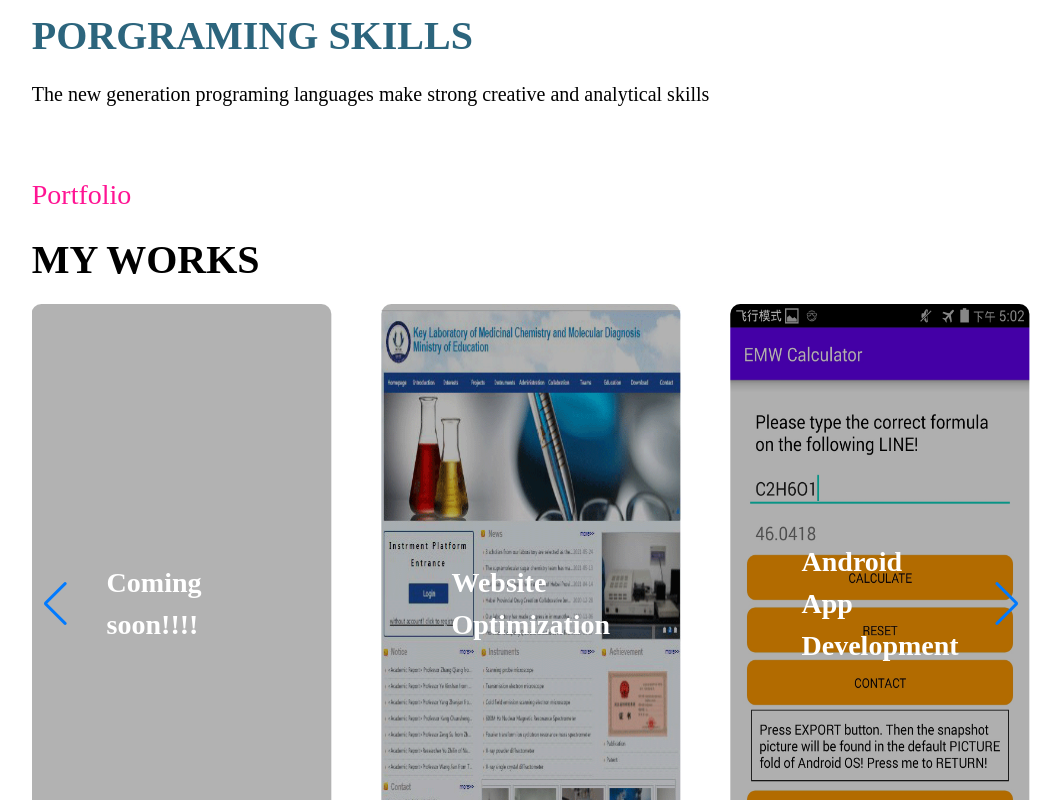
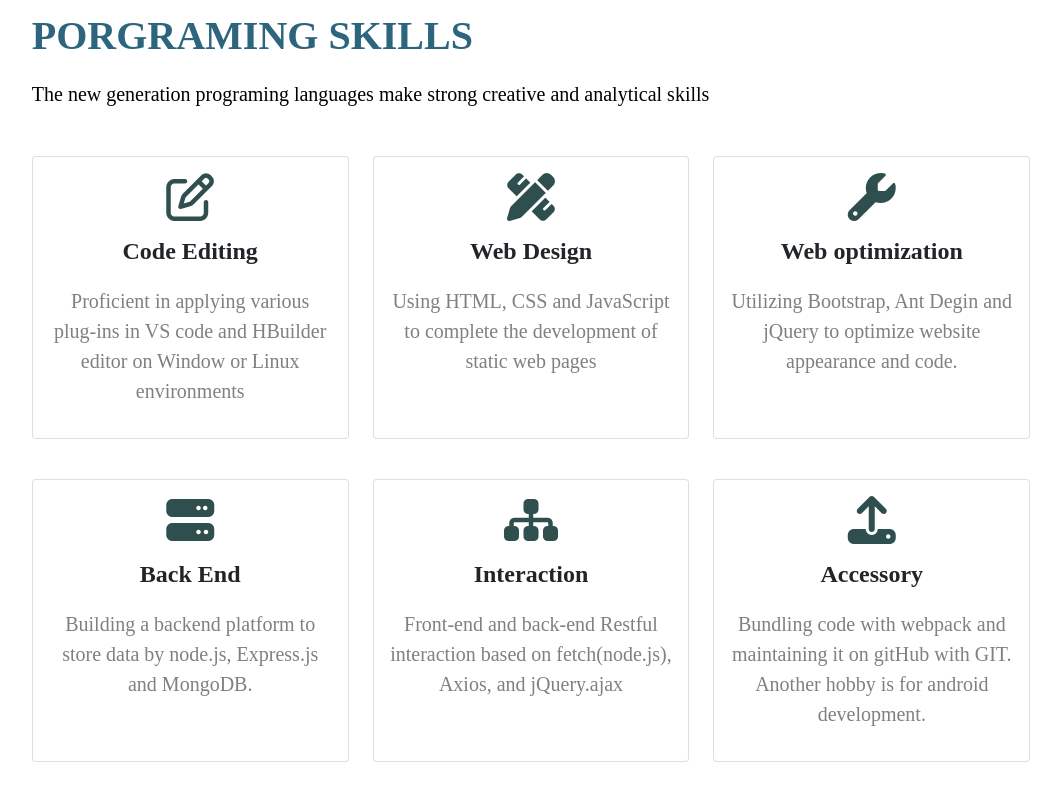
Before and after one commit to ChuanqiZHOU/HomepageUpdated, a React (Create React App) app: page / in a window 1280 px wide. Shown: the part 900-1700 px from the top of the page, without its empty margins (109-1170 px from the left). Built offline with nearby package versions, Linux system fonts and the light colour scheme; a web font is replaced by a local one.

Commit message:
skill part is finished

```diff
--- a/src/pages/Home/About/index.module.css
+++ b/src/pages/Home/About/index.module.css
@@ -2,7 +2,7 @@
   .about {
     width: 100vw;
     height: 100vh;
-    margin-top: 3.125rem;
+    padding-top: 3.125rem;
   }
   .aboutContainer {
     display: flex;
--- a/src/pages/Home/About/index.module.less
+++ b/src/pages/Home/About/index.module.less
@@ -5,7 +5,7 @@
     .about {
     width: 100vw;
     height: 100vh;
-    margin-top: 3.125rem;
+    padding-top: 3.125rem;
 }
 .aboutContainer
 {
--- a/src/pages/Home/Skill/index.js
+++ b/src/pages/Home/Skill/index.js
@@ -1,5 +1,8 @@
 import React from 'react'
+import { Card, Row, Col} from 'react-bootstrap'
+
 import styles from './index.module.css'
+
 const Skill = () => {
     return (
       <>
@@ -13,7 +16,123 @@ const Skill = () => {
                 analytical skills
               </p>
               <div className={styles.skillDetail}>
+                <Row className={styles.card} lg={3}>
+                  <Col className={styles.col}>
+                    <Card className={['text-center', styles['card']].join(' ')}>
+                      <i
+                        className={['far fa-edit fa-3x', styles.cardLogo].join(
+                          ' '
+                        )}
+                      ></i>
+                      <Card.Body>
+                        <Card.Title className={styles.cardTitle}>
+                          Code Editing
+                        </Card.Title>
+                        <Card.Text className={styles.cardText}>
+                          Proficient in applying various plug-ins in VS code and
+                          HBuilder editor on Window or Linux environments
+                        </Card.Text>
+                      </Card.Body>
+                    </Card>
+                  </Col>
+                  <Col className={styles.col}>
+                    <Card className={['text-center', styles['card']].join(' ')}>
+                      <i
+                        className={[
+                          'fas fa-pencil-ruler fa-3x',
+                          styles.cardLogo,
+                        ].join(' ')}
+                      ></i>
+                      <Card.Body>
+                        <Card.Title className={styles.cardTitle}>
+                          Web Design
+                        </Card.Title>
+                        <Card.Text className={styles.cardText}>
+                          Using HTML, CSS and JavaScript to complete the
+                          development of static web pages
+                        </Card.Text>
+                      </Card.Body>
+                    </Card>
+                  </Col>
+                  <Col className={styles.col}>
+                    <Card className={['text-center', styles['card']].join(' ')}>
+                      <i
+                        className={[
+                          'fas fa-wrench fa-3x',
+                          styles.cardLogo,
+                        ].join(' ')}
+                      ></i>
+                      <Card.Body>
+                        <Card.Title className={styles.cardTitle}>
+                          Web optimization
+                        </Card.Title>
+                        <Card.Text className={styles.cardText}>
+                          Utilizing Bootstrap, Ant Degin and jQuery to optimize
+                          website appearance and code.
+                        </Card.Text>
+                      </Card.Body>
+                    </Card>
+                  </Col>
+                  <Col className={styles.col}>
+                    <Card className={['text-center', styles['card']].join(' ')}>
+                      <i
+                        className={[
+                          'fas fa-server fa-3x',
+                          styles.cardLogo,
+                        ].join(' ')}
+                      ></i>
+                      <Card.Body>
+                        <Card.Title className={styles.cardTitle}>
+                          Back End
+                        </Card.Title>
+                        <Card.Text className={styles.cardText}>
+                          Building a backend platform to store data by node.js,
+                          Express.js and MongoDB.
+                        </Card.Text>
+                      </Card.Body>
+                    </Card>
+                  </Col>
 
+                  <Col className={styles.col}>
+                    <Card className={['text-center', styles['card']].join(' ')}>
+                      <i
+                        className={[
+                          'fas fa-sitemap fa-3x',
+                          styles.cardLogo,
+                        ].join(' ')}
+                      ></i>
+                      <Card.Body>
+                        <Card.Title className={styles.cardTitle}>
+                          Interaction
+                        </Card.Title>
+                        <Card.Text className={styles.cardText}>
+                          Front-end and back-end Restful interaction based on
+                          fetch(node.js), Axios, and jQuery.ajax
+                        </Card.Text>
+                      </Card.Body>
+                    </Card>
+                  </Col>
+                  <Col className={styles.col}>
+                    <Card className={['text-center', styles['card']].join(' ')}>
+                      <i
+                        className={[
+                          'fas fa-upload fa-3x',
+                          styles.cardLogo,
+                        ].join(' ')}
+                      ></i>
+                      <Card.Body>
+                        <Card.Title className={styles.cardTitle}>
+                          Accessory
+                        </Card.Title>
+                        <Card.Text className={styles.cardText}>
+                          Bundling code with webpack and maintaining it on
+                          gitHub with GIT. Another hobby is for android
+                          development.
+                        </Card.Text>
+                      </Card.Body>
+                    </Card>
+                  </Col>
+                </Row>
               </div>
             </div>
           </div>
--- a/src/pages/Home/Skill/index.module.css
+++ b/src/pages/Home/Skill/index.module.css
@@ -1,13 +1,14 @@
 .skill {
   width: 100vw;
   height: 100vh;
-  margin-top: 3.125rem;
+  padding-top: 3.125rem;
   background-color: #E9F1FF;
 }
 .skillContainer {
   width: 78%;
   height: 100%;
   margin-left: 11vw;
+  padding-top: 3.125rem;
 }
 .skillTitle {
   font-size: 1.75rem;
@@ -30,6 +31,7 @@
 }
 .skillDetail {
   width: 100%;
+  padding-top: 1rem;
 }
 .role {
   font-size: 1.25rem;
@@ -38,3 +40,26 @@
   font-family: Poppins;
   color: #000;
 }
+.col {
+  margin-bottom: 2.5rem;
+}
+.card {
+  padding-top: 1rem;
+  margin-bottom: 1rem;
+  height: 100%;
+}
+.cardLogo {
+  padding-top: 2rem 0;
+  color: darkslategrey;
+}
+.cardTitle {
+  font-family: Poppins;
+  font-size: 1.5rem;
+  font-weight: 700;
+}
+.cardText {
+  margin-top: 1.25rem;
+  font-family: Poppins;
+  font-size: 1.25rem;
+  color: gray;
+}
--- a/src/pages/Home/Skill/index.module.less
+++ b/src/pages/Home/Skill/index.module.less
@@ -2,7 +2,7 @@
 .skill {
     width: 100vw;
     height: 100vh;
-    margin-top: 3.125rem;
+    padding-top: 3.125rem;
     background-color: #E9F1FF;
 }
 
@@ -10,6 +10,7 @@
     width: 78%;
     height: 100%;
     margin-left: 11vw;
+    padding-top: 3.125rem;
 }
 .skillTitle {
      font-size: 1.75rem;
@@ -36,6 +37,8 @@
 
 .skillDetail {
     width: 100%;
+    // height: 60vh;
+    padding-top: 1rem;
 }
 
 .role {
@@ -45,3 +48,28 @@
     font-family: Poppins;
     color: #000;
 }
+.col {
+    margin-bottom: 2.5rem;
+}
+.card {
+    padding-top: 1rem;
+    margin-bottom: 1rem;
+    height: 100%;
+}
+.cardLogo {
+    padding-top: 2.0rem 0;
+    color: darkslategrey;
+}
+
+.cardTitle{
+    font-family: Poppins;
+    font-size: 1.5rem;
+    font-weight: 700;
+}
+
+.cardText {
+    margin-top: 1.25rem;
+    font-family: Poppins;
+    font-size: 1.25rem;
+    color: gray
+}
```
Lines whose indentation alone changed are shown as unchanged.
